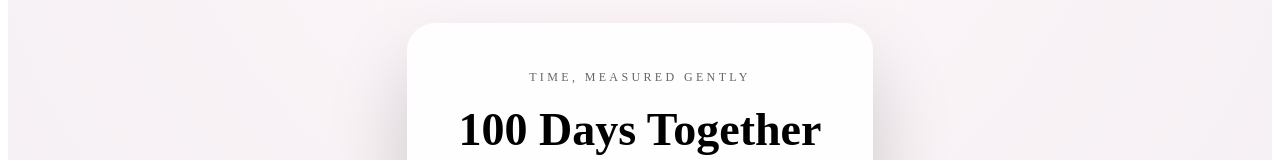
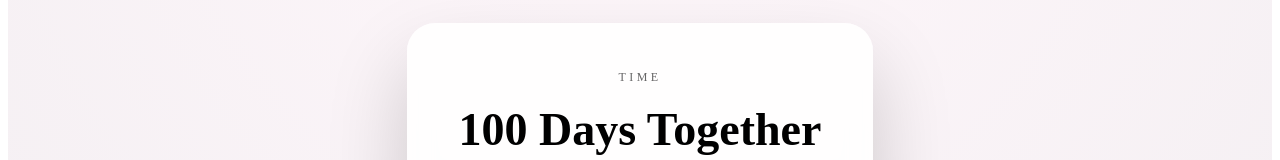
Before and after one commit to Orothisz/same, a Next.js app: page /intro in a window 1280 px wide. Shown: the part 228-388 px from the top of the page. Built offline with nearby package versions, Linux system fonts and the light colour scheme.

Commit message:
Update page.js

```diff
--- a/app/intro/page.js
+++ b/app/intro/page.js
@@ -6,7 +6,7 @@ export default function Intro() {
   return (
     <main style={page}>
       <section style={card}>
-        <span style={meta}>Time, measured gently</span>
+        <span style={meta}>Time</span>
 
         <h1 style={title}>100 Days Together</h1>
 
```
